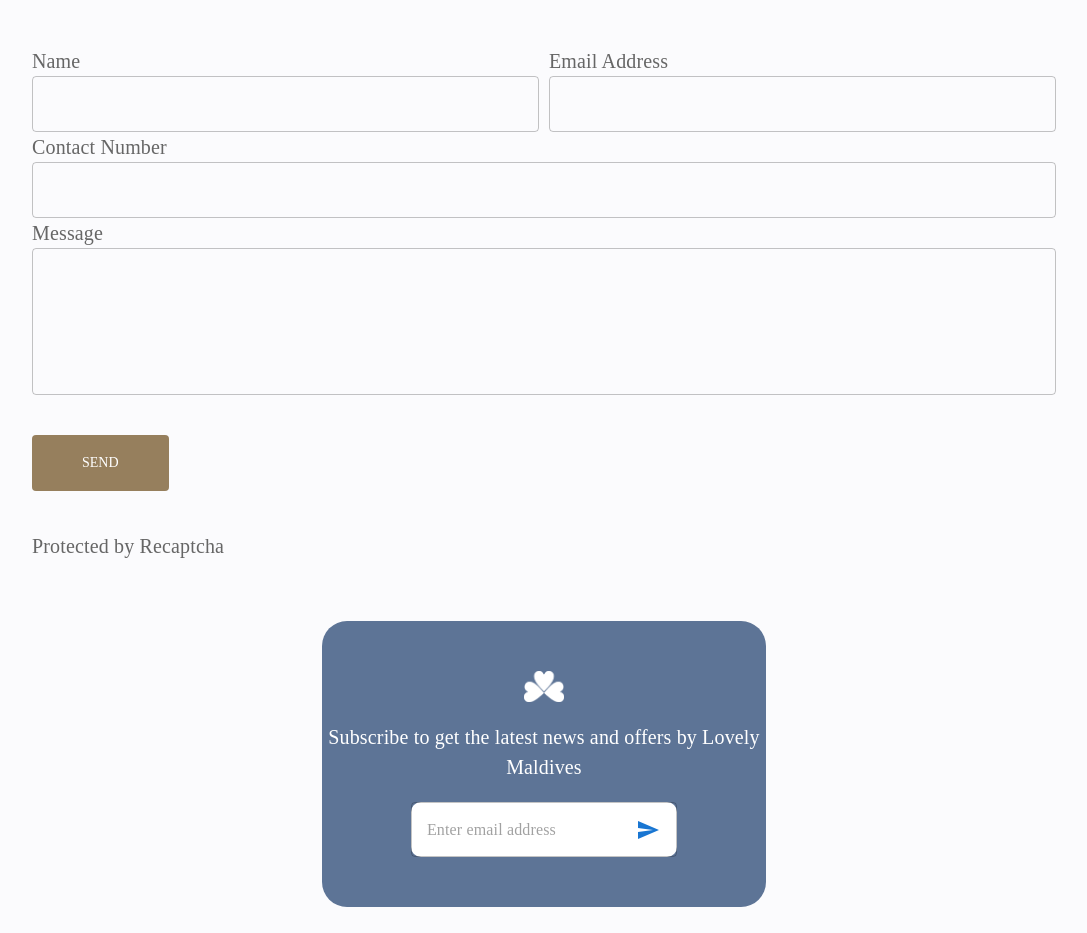
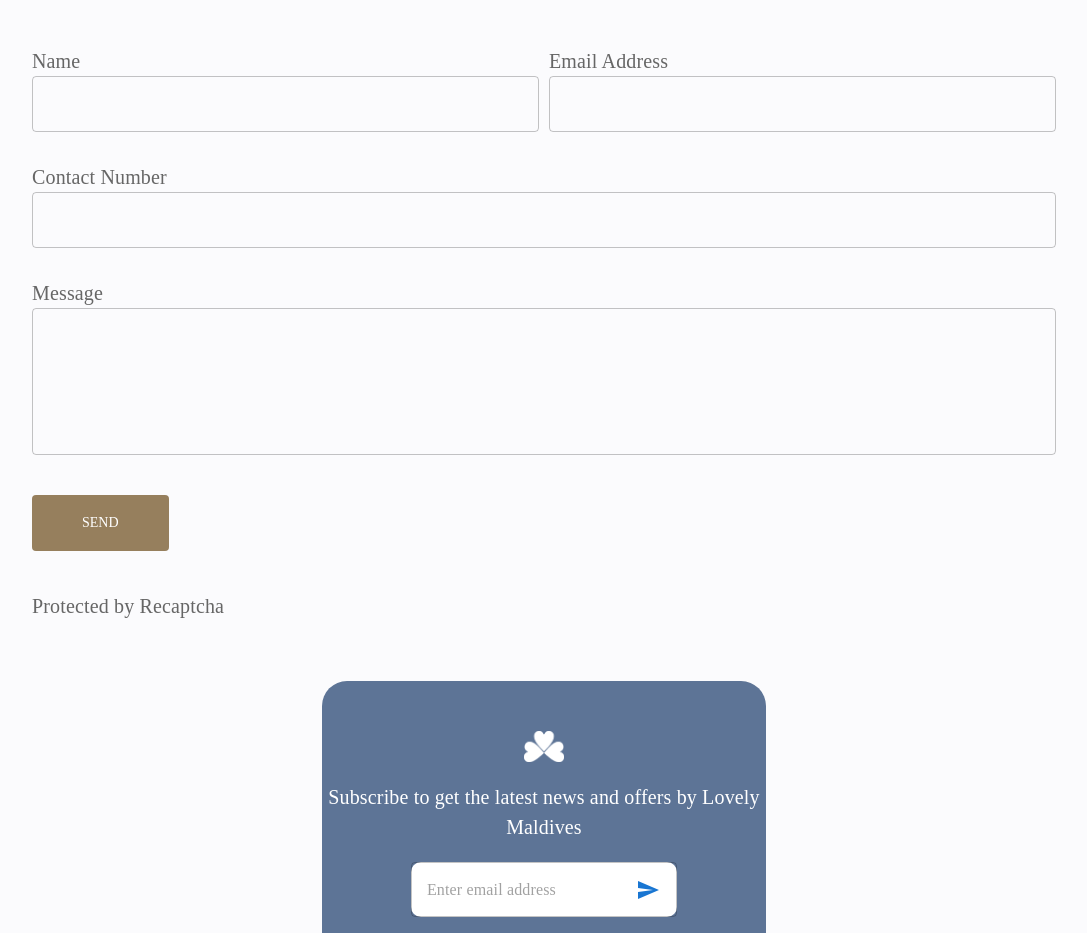
Before and after one commit to MachineIntelligence6/lovely-maldives-ts, a Next.js app: page /contact-us in a window 1280 px wide. Shown: the part 1060-1993 px from the top of the page, without its empty margins (96-1183 px from the left). Built offline with nearby package versions, Linux system fonts and the light colour scheme.

Commit message:
update contact form

```diff
--- a/src/components/ContactForm.tsx
+++ b/src/components/ContactForm.tsx
@@ -49,7 +49,9 @@ export default function ContactForm() {
             <Typography
               component="label"
               htmlFor="email"
-              sx={{ fontSize: { xs: '16px', md: '20px' } }}
+              sx={{
+                fontSize: { xs: '16px', md: '20px' },
+              }}
             >
               Email Address
             </Typography>
@@ -61,11 +63,11 @@ export default function ContactForm() {
             />
           </Box>
         </Box>
-
+        <Box sx={{ mt: '30px' }}>
           <Typography
             component="label"
             htmlFor="number"
-          sx={{ fontSize: { xs: '16px', md: '20px' }, mt: '40px' }}
+            sx={{ fontSize: { xs: '16px', md: '20px' } }}
           >
             Contact Number
           </Typography>
@@ -75,10 +77,12 @@ export default function ContactForm() {
             variant="outlined"
             sx={{ width: '100%', maxWidth: '100%' }}
           />
+        </Box>
+        <Box sx={{ mt: '30px' }}>
           <Typography
             component="label"
             htmlFor="message"
-          sx={{ fontSize: { xs: '16px', md: '20px' }, mt: '40px' }}
+            sx={{ fontSize: { xs: '16px', md: '20px' } }}
           >
             Message
           </Typography>
@@ -89,7 +93,7 @@ export default function ContactForm() {
             rows={5}
             sx={{ width: '100%', maxWidth: '100%' }}
           />
-
+        </Box>
         <Button
           sx={{
             bgcolor: 'var(--brown)',
```
Lines whose indentation alone changed are shown as unchanged.
